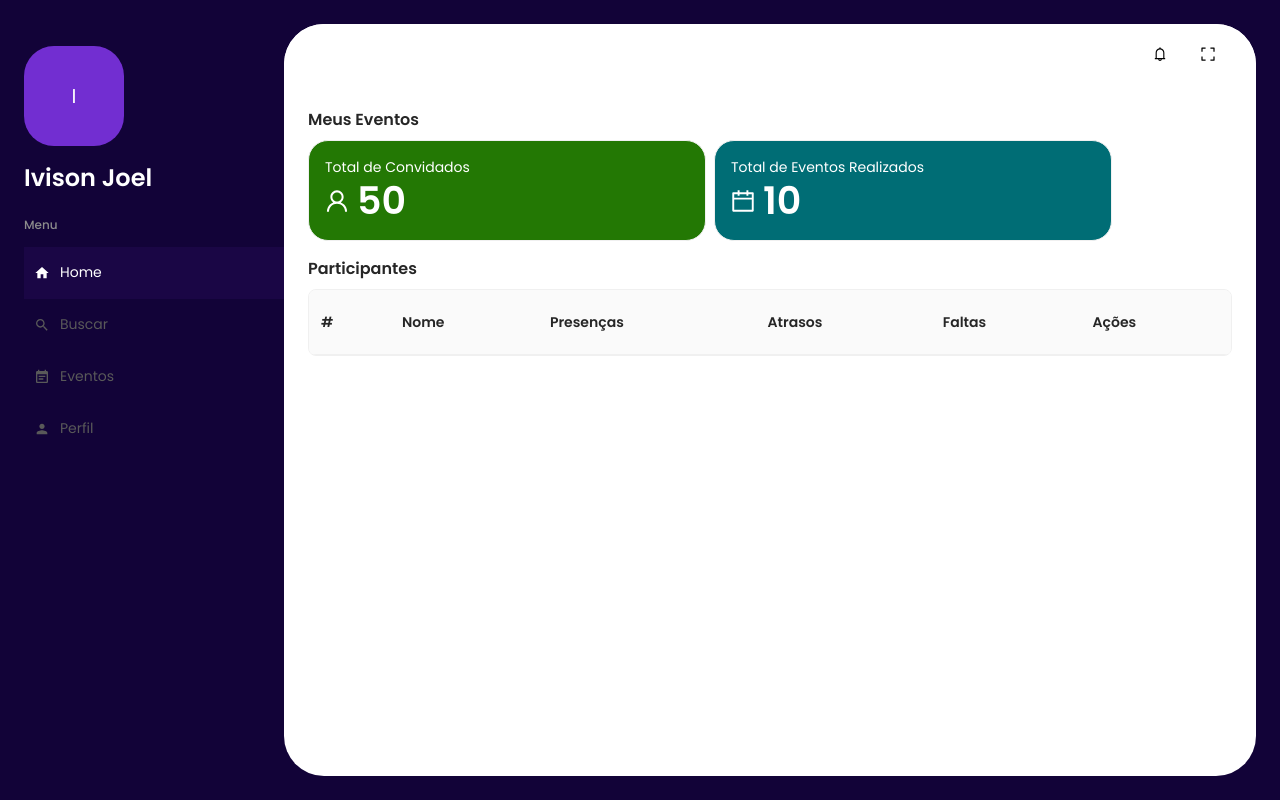
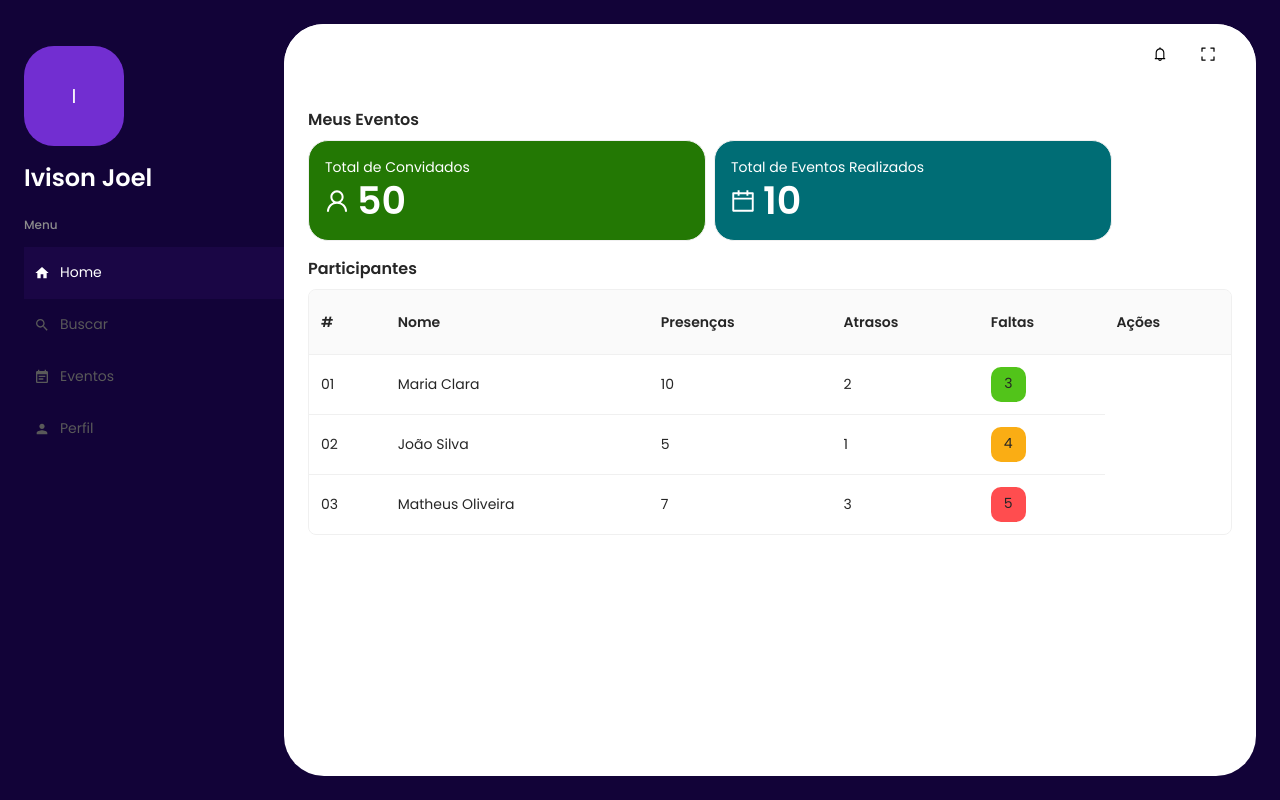
Before and after one commit to Ivisonj/IEvent-Frontend, a Next.js app in the folder ievent-frontend/: page /user/my-event in a window 1280 px wide. Built offline with nearby package versions, Linux system fonts and the light colour scheme; a web font is replaced by a local one.

Commit message:
feat: table content implementation

```diff
--- a/ievent-frontend/src/app/user/my-event/participantsTable/index.tsx
+++ b/ievent-frontend/src/app/user/my-event/participantsTable/index.tsx
@@ -1,16 +1,11 @@
 'use client'
-import {
-  Box,
-  useTheme,
-  TableContainer,
-  Table,
-  TableBody,
-  TableRow,
-  TableCell,
-} from '@mui/material'
+import { Box, useTheme, TableContainer, Table } from '@mui/material'
 
 import MainCard from '@/components/mainCard'
 import ParticipantsTableHead from './tableHead'
+import ParticipantsTableContent from './tableContent'
+
+export type Order = 'desc' | 'asc'
 
 export interface ParticipantsTableHeadTypes {
   id: string
@@ -18,7 +13,8 @@ export interface ParticipantsTableHeadTypes {
   attendance: number
   delays: number
   absences: number
-  actions: any
+  frequency: string
+  actions?: any
 }
 
 const ParticipantsTable = () => {
@@ -47,6 +43,7 @@ const ParticipantsTable = () => {
         >
           <Table aria-labelledby="tableTitle">
             <ParticipantsTableHead order={order} orderBy={orderBy} />
+            <ParticipantsTableContent order={order} orderBy={orderBy} />
           </Table>
         </TableContainer>
       </MainCard>
--- a/ievent-frontend/src/app/user/my-event/participantsTable/tableContent/index.tsx
+++ b/ievent-frontend/src/app/user/my-event/participantsTable/tableContent/index.tsx
@@ -0,0 +1,111 @@
+import { TableBody, TableRow, TableCell } from '@mui/material'
+
+import { ParticipantsTableHeadTypes, Order } from '..'
+import ParticipantStatus from './participantStatus'
+
+function descendingComparator<T>(a: T, b: T, orderBy: keyof T) {
+  if (b[orderBy] < a[orderBy]) {
+    return -1
+  }
+  if (b[orderBy] > a[orderBy]) {
+    return 1
+  }
+  return 0
+}
+
+function getComparator<Key extends keyof any>(
+  order: Order,
+  orderBy: Key,
+): (
+  a: { [key in Key]: number | string },
+  b: { [key in Key]: number | string },
+) => number {
+  return order === 'desc'
+    ? (a, b) => descendingComparator(a, b, orderBy)
+    : (a, b) => -descendingComparator(a, b, orderBy)
+}
+
+function stableSort<T>(
+  array: readonly T[],
+  comparator: (a: T, b: T) => number,
+) {
+  const stabilizedThis = array.map((el, index) => [el, index] as [T, number])
+  stabilizedThis.sort((a, b) => {
+    const order = comparator(a[0], b[0])
+    if (order !== 0) {
+      return order
+    }
+    return a[1] - b[1]
+  })
+  return stabilizedThis.map((el) => el[0])
+}
+
+const rows = [
+  {
+    id: '01',
+    name: 'Maria Clara',
+    attendance: 10,
+    delays: 2,
+    absences: 3,
+    frequency: 'good',
+  },
+  {
+    id: '02',
+    name: 'João Silva',
+    attendance: 5,
+    delays: 1,
+    absences: 4,
+    frequency: 'attention',
+  },
+  {
+    id: '03',
+    name: 'Matheus Oliveira',
+    attendance: 7,
+    delays: 3,
+    absences: 5,
+    frequency: 'bad',
+  },
+]
+
+interface ParticipantsTableContentProps {
+  order: Order
+  orderBy: keyof ParticipantsTableHeadTypes
+}
+
+const ParticipantsTableContent = ({
+  order,
+  orderBy,
+}: ParticipantsTableContentProps) => {
+  return (
+    <TableBody>
+      {stableSort(rows, getComparator(order, orderBy)).map((row, index) => {
+        const labelId = `enhanced-table-checkbox-${index}`
+
+        return (
+          <TableRow
+            hover
+            role="checkbox"
+            sx={{ '&:last-child td, &:last-child th': { border: 0 } }}
+            tabIndex={-1}
+            key={row.id}
+          >
+            <TableCell component="th" id={labelId} scope="row">
+              {row.id}
+            </TableCell>
+            <TableCell>{row.name}</TableCell>
+            <TableCell>{row.attendance}</TableCell>
+            <TableCell>{row.delays}</TableCell>
+            <TableCell>
+              <ParticipantStatus
+                frequency={String(row.frequency)}
+                absences={Number(row.absences)}
+              />
+            </TableCell>
+          </TableRow>
+        )
+      })}
+    </TableBody>
+  )
+}
+
+export default ParticipantsTableContent
--- /dev/null
+++ b/ievent-frontend/src/app/user/my-event/participantsTable/tableContent/participantStatus.tsx
@@ -0,0 +1,38 @@
+import { Stack, Typography, useTheme } from '@mui/material'
+
+interface ParticipantStatusProps {
+  absences: number
+  frequency: string
+}
+
+const ParticipantStatus = ({ frequency, absences }: ParticipantStatusProps) => {
+  const theme = useTheme()
+  let color
+
+  if (frequency === 'good') {
+    color = theme.palette.success.main
+  } else if (frequency === 'attention') {
+    color = theme.palette.warning.main
+  } else if (frequency === 'bad') {
+    color = theme.palette.error.main
+  }
+
+  return (
+    <Stack
+      sx={{
+        width: '35px',
+        height: '35px',
+        display: 'flex',
+        alignItems: 'center',
+        justifyContent: 'center',
+        p: 1,
+        borderRadius: '10px',
+        backgroundColor: color,
+      }}
+    >
+      <Typography variant="h6">{absences}</Typography>
+    </Stack>
+  )
+}
+
+export default ParticipantStatus
```
Also changed, not shown: ievent-frontend/src/app/user/my-event/participantsTable/tableHead/index.tsx (+2 -47 lines).
